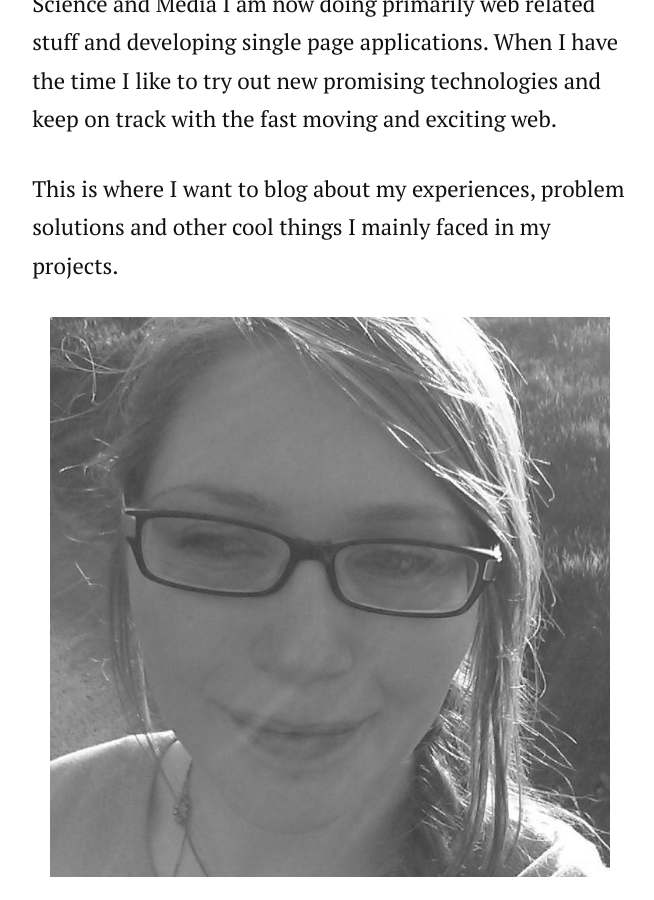
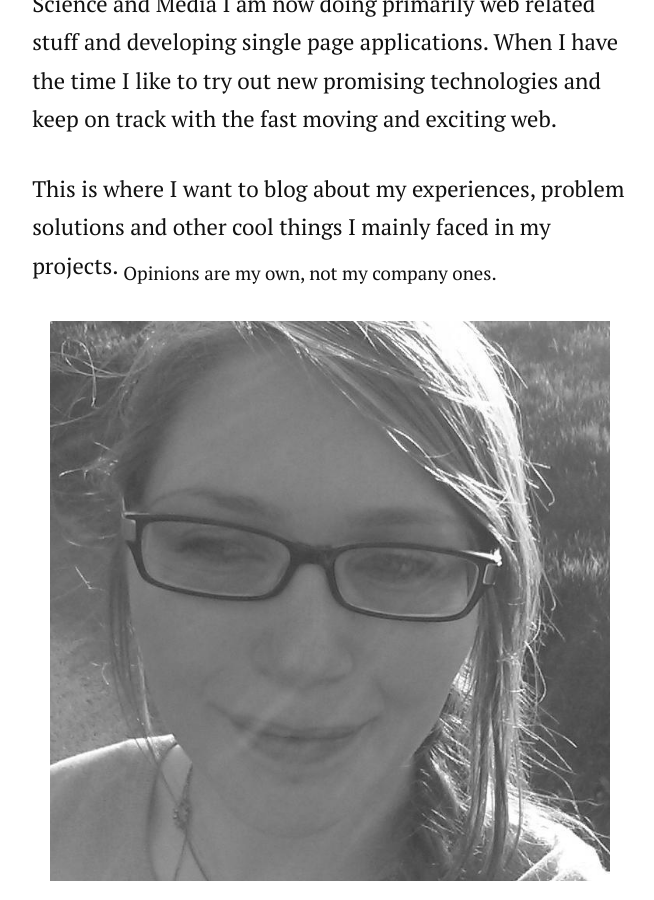
Before and after one commit to kabaehr/kabaehr.github.io, a Jekyll site: the page built from about.md, in a window 1280 px wide and 900 px high, scrolled down 512 px. Shown: the whole window, without its empty margins (310-964 px from the left). Built offline with Jekyll 4.4.1, drawn with Linux system fonts in a browser that asks for light colours; nearby versions of some CDN libraries.

Commit message:
added sentence

```diff
--- a/about.md
+++ b/about.md
@@ -11,7 +11,7 @@ title: About Me
 	After studying Computer Science and Media I am now doing primarily web related stuff and developing single page applications.
 	When I have the time I like to try out new promising technologies and keep on track with the fast moving and exciting web.</p>
 
-	<p class="intro">This is where I want to blog about my experiences, problem solutions and other cool things I mainly faced in my projects.
+	<p class="intro">This is where I want to blog about my experiences, problem solutions and other cool things I mainly faced in my projects. <sub>Opinions are my own, not my company ones.</sub>
 
 	</p>
 
```
